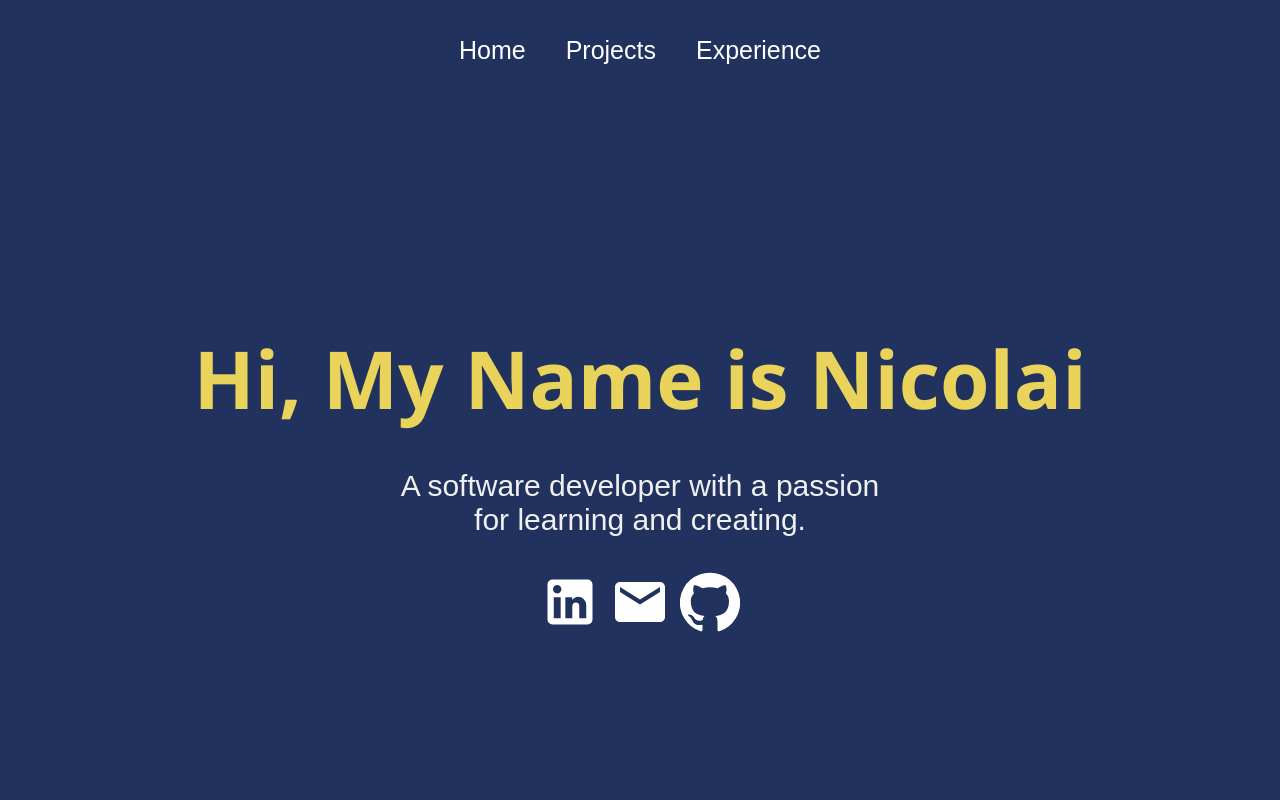
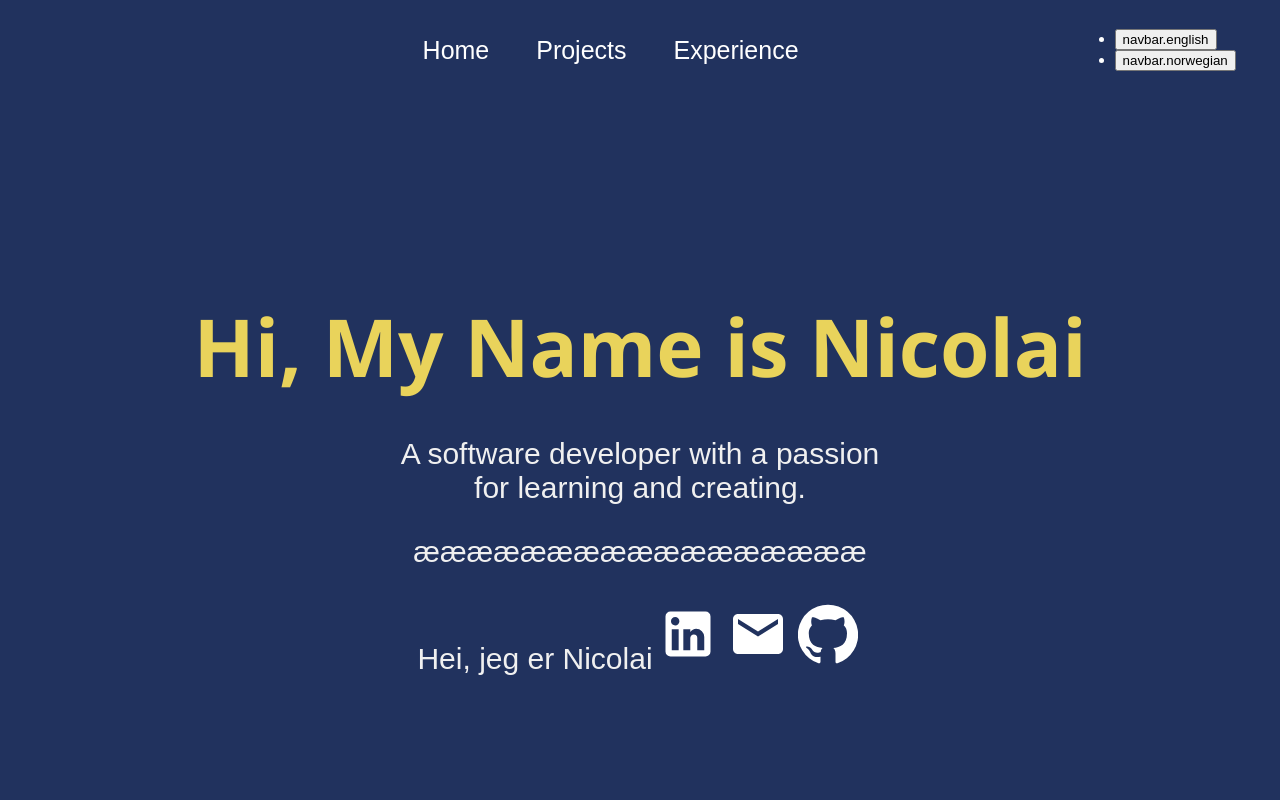
Before and after one commit to NicolaiJGangdal/WebPortfolio, a React (Create React App) app: page / in a window 1280 px wide. Shown: the top 800 px of the page. Built offline with nearby package versions, Linux system fonts and the light colour scheme.

Commit message:
ADD i18n
Added imports in the pages and trying to implement norwegian and english for the Home page

```diff
--- a/public/locales/en/translation.json
+++ b/public/locales/en/translation.json
@@ -0,0 +1,4 @@
+{
+    "title": "Hi, My Name is Nicolai",
+    "subtitle": "A software developer with a passion for learning and creating."
+}
--- a/public/locales/no/translation.json
+++ b/public/locales/no/translation.json
@@ -0,0 +1,4 @@
+{
+    "title": "Hei, jeg er Nicolai",
+    "subtitle": "En software developer med lidenskap for læring and utvikling."
+}
--- a/src/components/Navbar.js
+++ b/src/components/Navbar.js
@@ -1,7 +1,7 @@
 import React, { useEffect, useState } from "react";
 import { Link, useLocation } from "react-router-dom";
 import "../styles/Navbar.css";
-import ReorderIcon from '@material-ui/icons/Reorder';
+import ReorderIcon from "@material-ui/icons/Reorder";
 import { useTranslation } from "react-i18next";
 import { changeLanguage } from "i18next";
 
@@ -13,6 +13,7 @@ function Navbar() {
     setExpandNavbar(false);
   }, [location]);
 
+  //  Defining translation variables
   const { t, i18n } = useTranslation();
 
   const changeLanguage = (lng) => {
@@ -31,19 +32,25 @@ function Navbar() {
         </button>
       </div>
       <div className="links">
+        <div className="navPadding">
           <Link to="/WebPortfolio"> Home </Link>
           <Link to="/projects"> Projects </Link>
           <Link to="/Experience"> Experience </Link>
         </div>
-            <div>
+        <div className="language">
           <ul>
             <li>
-                        <button onClick={() => changeLanguage('en')}>{t('navbar.english')}</button>
+              <button onClick={() => changeLanguage("en")}>
+                {t("navbar.english")}
+              </button>
             </li>
             <li>
-                        <button onClick={() => changeLanguage('no')}>{t('navbar.norwegian')}</button>
+              <button onClick={() => changeLanguage("no")}>
+                {t("navbar.norwegian")}
+              </button>
             </li>
           </ul>
+        </div>
       </div>
     </div>
   );
--- a/src/index.js
+++ b/src/index.js
@@ -1,4 +1,4 @@
-import React from 'react';
+import React, { Suspense } from 'react';
 import ReactDOM from 'react-dom/client';
 import App from './App';
 import reportWebVitals from './reportWebVitals';
@@ -8,7 +8,9 @@ import './i18n';
 const root = ReactDOM.createRoot(document.getElementById('root'));
 root.render(
   <React.StrictMode>
+    <Suspense fallback={<div>...</div>}>
     <App />
+    </Suspense>
   </React.StrictMode>
 );
 
--- a/src/pages/Home.js
+++ b/src/pages/Home.js
@@ -3,14 +3,22 @@ import LinkedInIcon from "@material-ui/icons/LinkedIn";
 import EmailIcon from "@material-ui/icons/Email";
 import GithubIcon from "@material-ui/icons/GitHub";
 import "../styles/Home.css";
+import { Trans, useTranslation } from "react-i18next";
 
 function Home() {
+  const { t, i18n } = useTranslation();
+  const changeLanguage = (language) => {
+    i18n.changeLanguage(language);
+  };
+
   return (
     <div className="home">
       <div className="about">
         <h2>Hi, My Name is Nicolai</h2>
         <div className="prompt">
           <p>A software developer with a passion for learning and creating.</p>
+          <p>æææææææææææææææææ</p>
+          <Trans i18nKey="title"></Trans>
           <LinkedInIcon />
           <EmailIcon />
           <GithubIcon />
--- a/src/styles/Navbar.css
+++ b/src/styles/Navbar.css
@@ -54,6 +54,14 @@
   text-align: center;
 }
 
+.language {
+  margin-left: 20%;
+}
+
+.navPadding {
+  margin-left: 28%;
+}
+
 @media only screen and (max-width: 900px) {
   .navbar a {
     width: 70px;
```
Lines whose indentation alone changed are shown as unchanged.
